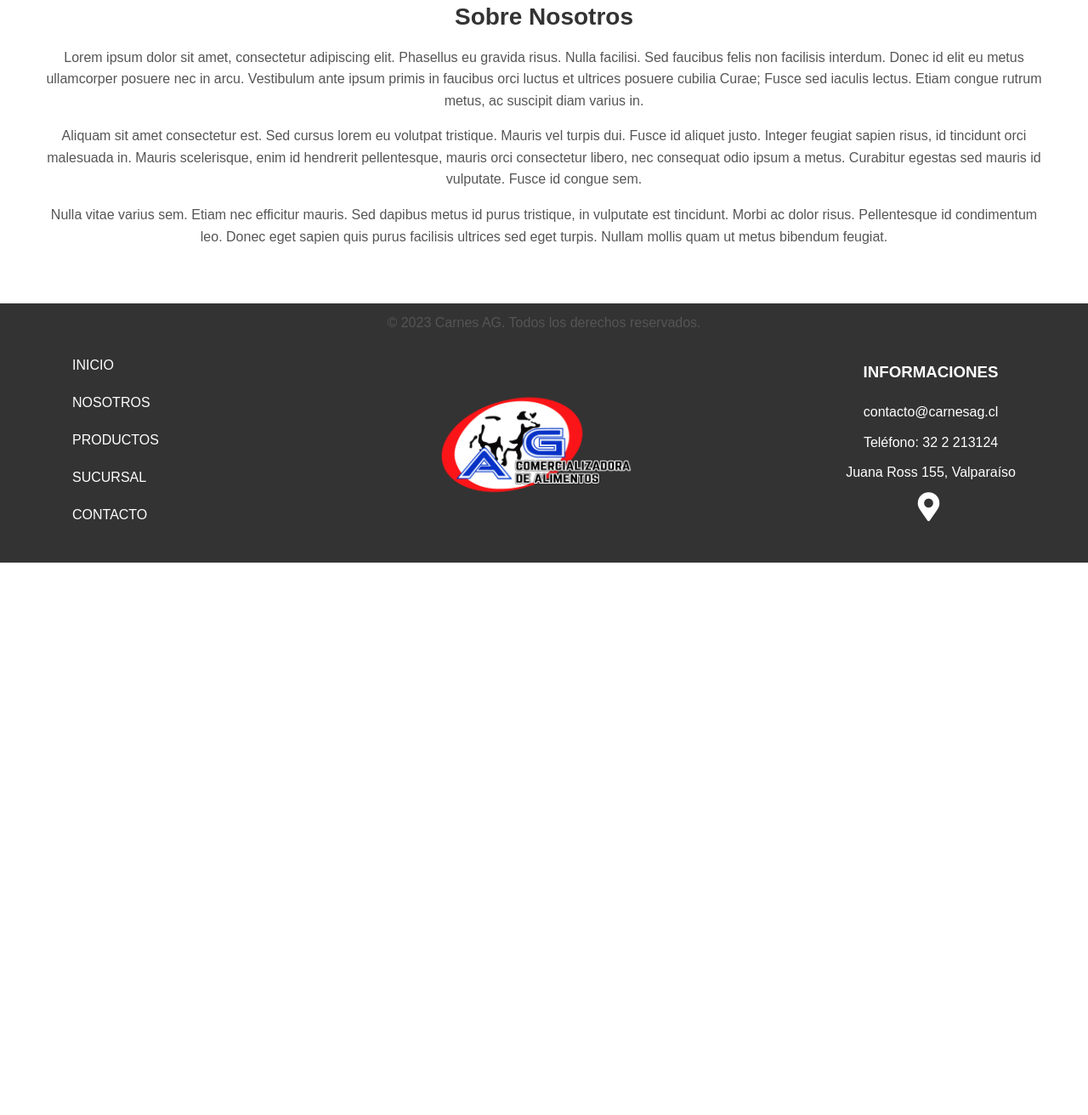
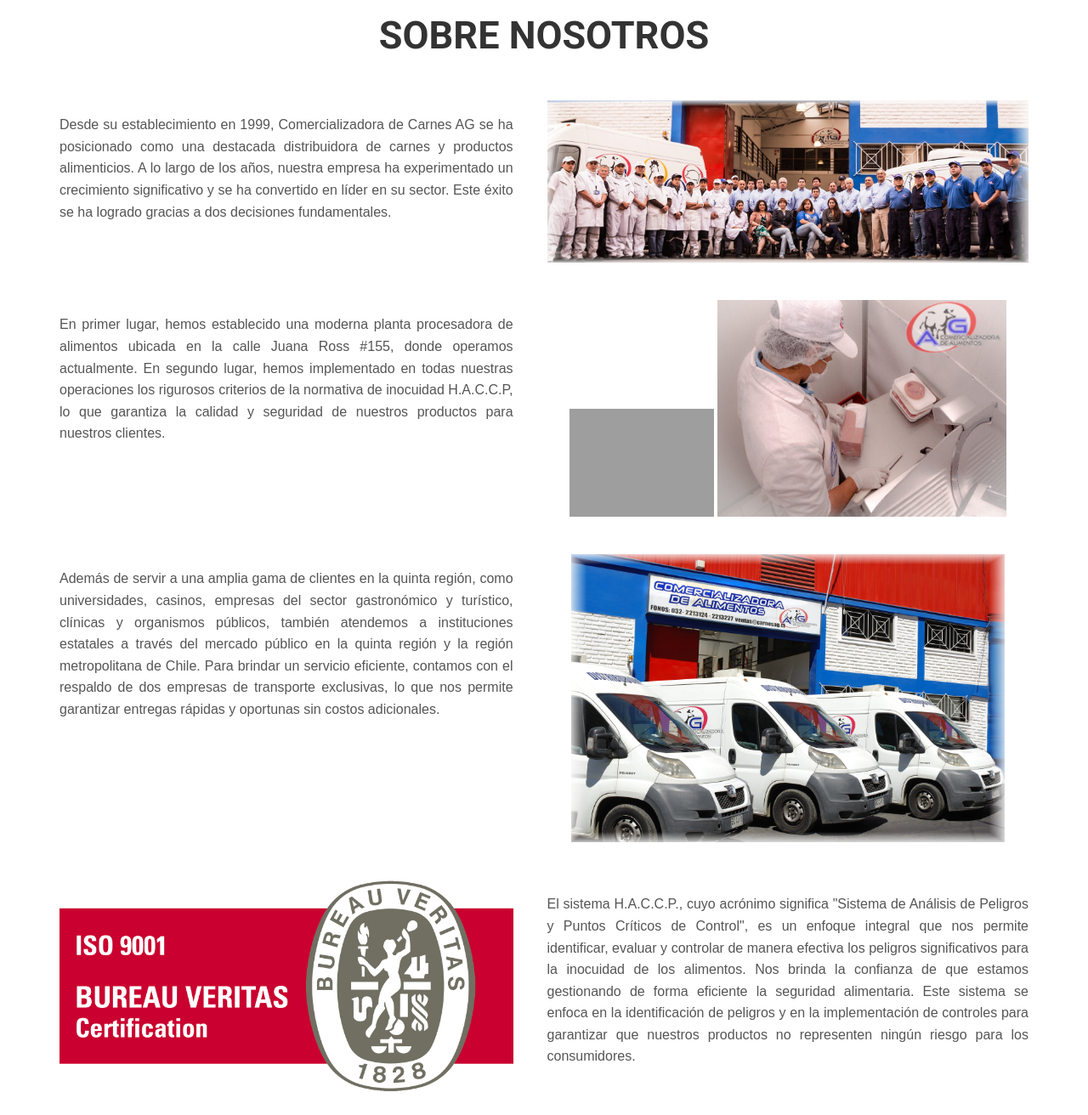
Before and after one commit to pabloperezarcos/carnesag, a plain HTML site: page pages/nosotros.html in a window 1280 px wide. Shown: the part 259-1571 px from the top of the page at 85% size. Before the commit the page ends 921 px from the top, so only its background shows below. Drawn offline with Linux system fonts and the light colour scheme; grey boxes are pictures that could not be loaded.

Commit message:
modificaciones varias

```diff
--- a/css/nosotros.css
+++ b/css/nosotros.css
@@ -33,9 +33,13 @@ main {
 }
 
 h1 {
+    font-family: 'Roboto', Arial, sans-serif;
+    font-size: 45px;
+    font-weight: bold;
     color: #333;
-    font-size: 28px;
 }
+
+
 
 p {
     color: #555;
@@ -52,3 +56,46 @@ footer {
 footer p {
     margin: 0;
 }
+
+/* estilo tabla */
+table.content-table {
+    width: 100%;
+    border-collapse: collapse;
+}
+
+table.content-table td {
+    padding: 20px;
+    vertical-align: top;
+}
+
+div.image-container {
+    display: flex;
+    justify-content: center;
+    align-items: center;
+}
+
+div.image-container img {
+    max-width: 200px;
+    margin: 10px;
+}
+
+td div {
+    text-align: justify;
+}
+
+td img {
+    max-width: 100%;
+    height: auto;
+}
+
+td.left-image img.small-image {
+    max-width: 30%;
+}
+
+td.left-image img.small-image2 {
+    max-width: 60%;
+}
+
+td.left-image img.small-image3 {
+    max-width: 90%;
+}
--- a/css/sucursal.css
+++ b/css/sucursal.css
@@ -33,8 +33,10 @@ main {
 }
 
 h1 {
+    font-family: 'Roboto', Arial, sans-serif;
+    font-size: 45px;
+    font-weight: bold;
     color: #333;
-    font-size: 28px;
 }
 
 p {
--- a/pages/nosotros.html
+++ b/pages/nosotros.html
@@ -8,8 +8,11 @@
   <link rel="icon" href="../assets/logoAG.png" type="image/png">
   <link rel="stylesheet" href="../css/styles.css">
   <link rel="stylesheet" href="../css/nosotros.css">
-  <!-- Agrega el enlace a Font Awesome -->
+  <!-- Enlace a Font Awesome -->
   <link rel="stylesheet" href="https://cdnjs.cloudflare.com/ajax/libs/font-awesome/5.15.3/css/all.min.css">
+    <!-- Enlace a fuentes de Google -->
+  <link href="https://fonts.googleapis.com/css2?family=Roboto:wght@400;700&display=swap" rel="stylesheet">
+
 </head>
 
 <body>
@@ -29,19 +32,84 @@
   </header>
 
   <main>
-    <h1>Sobre Nosotros</h1>
-    <p>Lorem ipsum dolor sit amet, consectetur adipiscing elit. Phasellus eu gravida risus. Nulla facilisi. Sed faucibus
-      felis non facilisis interdum. Donec id elit eu metus ullamcorper posuere nec in arcu. Vestibulum ante ipsum primis
-      in faucibus orci luctus et ultrices posuere cubilia Curae; Fusce sed iaculis lectus. Etiam congue rutrum metus, ac
-      suscipit diam varius in.</p>
-    <p>Aliquam sit amet consectetur est. Sed cursus lorem eu volutpat tristique. Mauris vel turpis dui. Fusce id aliquet
-      justo. Integer feugiat sapien risus, id tincidunt orci malesuada in. Mauris scelerisque, enim id hendrerit
-      pellentesque, mauris orci consectetur libero, nec consequat odio ipsum a metus. Curabitur egestas sed mauris id
-      vulputate. Fusce id congue sem.</p>
-    <p>Nulla vitae varius sem. Etiam nec efficitur mauris. Sed dapibus metus id purus tristique, in vulputate est
-      tincidunt. Morbi ac dolor risus. Pellentesque id condimentum leo. Donec eget sapien quis purus facilisis ultrices
-      sed eget turpis. Nullam mollis quam ut metus bibendum feugiat.</p>
+    <div>
+      <h1>SOBRE NOSOTROS</h1>
+
+      <table class="content-table">
+        <tr>
+          <td>
+            <div>
+              <p>
+                Desde su establecimiento en 1999, Comercializadora de Carnes AG se ha posicionado como una destacada
+                distribuidora de carnes y productos alimenticios. A lo largo de los años, nuestra empresa ha
+                experimentado
+                un crecimiento significativo y se ha convertido en líder en su sector. Este éxito se ha logrado gracias
+                a
+                dos decisiones fundamentales.
+              </p>
+            </div>
+          </td>
+          <td>
+            <img src="../assets/trabajadores.jpg" alt="foto de trabajadores">
+          </td>
+        </tr>
+        <tr>
+          <td>
+            <div>
+              <p>
+                En primer lugar, hemos establecido una moderna planta procesadora de alimentos ubicada en la calle Juana
+                Ross #155, donde operamos actualmente. En segundo lugar, hemos implementado en todas nuestras
+                operaciones
+                los rigurosos criterios de la normativa de inocuidad H.A.C.C.P, lo que garantiza la calidad y seguridad
+                de
+                nuestros productos para nuestros clientes.
+              </p>
+            </div>
+          </td>
+          <td class="left-image">
+            <img src="../assets/interiorEmpresa.jpg" alt="foto del interior de la empresa" class="small-image">
+            <img src="../assets/cortador.png" alt="foto de trabajador" class="small-image2">
+          </td>
+        </tr>
+        <tr>
+          <td>
+            <div>
+              <p>
+                Además de servir a una amplia gama de clientes en la quinta región, como universidades, casinos,
+                empresas
+                del sector gastronómico y turístico, clínicas y organismos públicos, también atendemos a instituciones
+                estatales a través del mercado público en la quinta región y la región metropolitana de Chile. Para
+                brindar un servicio eficiente, contamos con el respaldo de dos empresas de transporte exclusivas, lo que
+                nos permite garantizar entregas rápidas y oportunas sin costos adicionales.
+              </p>
+            </div>
+          </td>
+          <td class="left-image">
+            <img src="../assets/camionetas.jpg" alt="foto de camionetas" class="small-image3">
+          </td>
+        </tr>
+        <tr>
+          <td>
+            <img src="../assets/haccp.png" alt="HACCP LOGO">
+          </td>
+          <td>
+            <div>
+              <p>
+                El sistema H.A.C.C.P., cuyo acrónimo significa "Sistema de Análisis de Peligros y Puntos Críticos de
+                Control", es un enfoque integral que nos permite identificar, evaluar y controlar de manera efectiva los
+                peligros significativos para la inocuidad de los alimentos. Nos brinda la confianza de que estamos
+                gestionando de forma eficiente la seguridad alimentaria. Este sistema se enfoca en la identificación de
+                peligros y en la implementación de controles para garantizar que nuestros productos no representen
+                ningún
+                riesgo para los consumidores.
+              </p>
+            </div>
+          </td>
+        </tr>
+      </table>
+    </div>
   </main>
+
 
   <footer>
     <p>&copy; 2023 Carnes AG. Todos los derechos reservados.</p>
```
Also changed, not shown: pages/sucursal.html (+5 -24 lines), assets/camionetas.jpg (added), assets/cortador.png (added), assets/haccp.png (added), assets/trabajadores.jpg (added), 2 other files.
